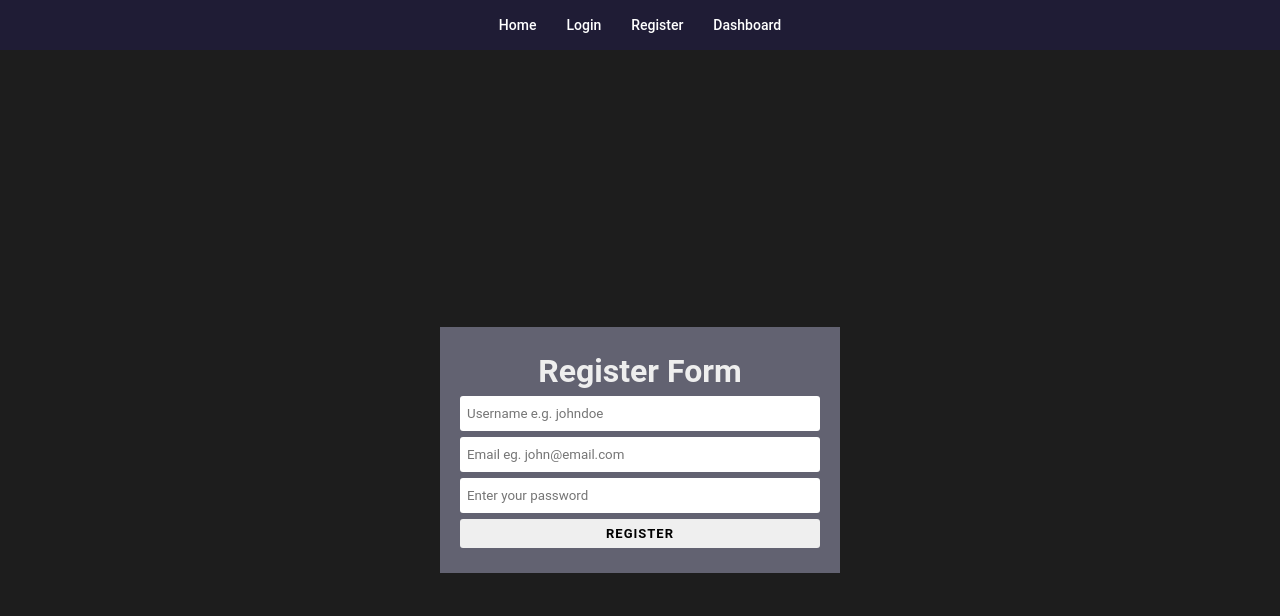
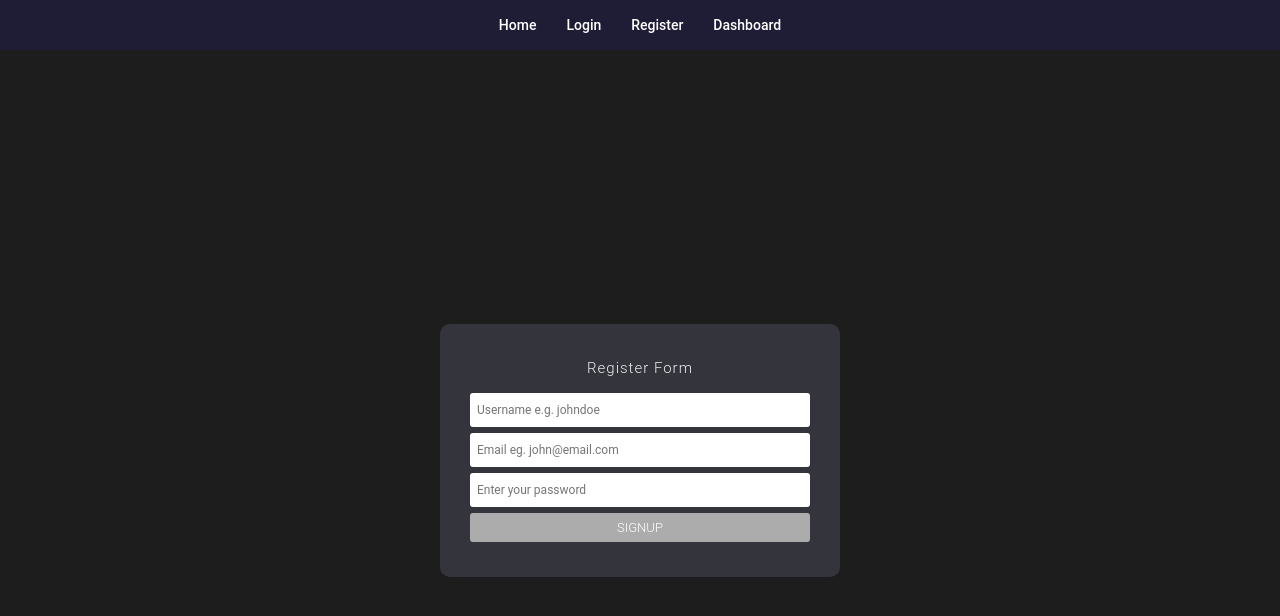
Before and after one commit to behnamhamidi1991/next-auth, a Next.js app: page /register in a window 1280 px wide. Shown: the top 616 px of the page. Built offline with nearby package versions, Linux system fonts and the light colour scheme.

Commit message:
Button updated

```diff
--- a/src/app/register/page.tsx
+++ b/src/app/register/page.tsx
@@ -1,20 +1,34 @@
 "use client";
 import "./register.css";
 import Link from "next/link";
-import React from "react";
+import React, { useEffect } from "react";
 import { useRouter } from "next/navigation";
 import axios from "axios";
 
 export default function Register() {
+  const router = useRouter();
   const [user, setUser] = React.useState({
     email: "",
     password: "",
     username: "",
   });
+  const [buttonDisabled, setButtonDisabled] = React.useState(false);
 
-  const handleSubmit = (e: any) => {
+  const handleSubmit = async (e: any) => {
     e.preventDefault();
   };
+
+  useEffect(() => {
+    if (
+      user.email.length > 0 &&
+      user.password.legth > 0 &&
+      user.password.length > 0
+    ) {
+      setButtonDisabled(false);
+    } else {
+      setButtonDisabled(true);
+    }
+  }, [user]);
 
   return (
     <div className="register">
@@ -41,7 +55,12 @@ export default function Register() {
           value={user.password}
           onChange={(e) => setUser({ ...user, password: e.target.value })}
         />
-        <button type="submit">Register</button>
+        <button
+          type="submit"
+          className={buttonDisabled ? "disabled" : "signupBtn"}
+        >
+          SignUp
+        </button>
       </form>
     </div>
   );
--- a/src/app/register/register.css
+++ b/src/app/register/register.css
@@ -11,9 +11,17 @@
   align-items: center;
   width: 100%;
   max-width: 400px;
-  background-color: rgb(98, 98, 113);
-  padding: 25px 20px;
+  background-color: rgb(52, 52, 61);
+  padding: 35px 30px;
+  border-radius: 10px;
   gap: 6px;
+}
+
+.register-form h1 {
+  font-size: 15px;
+  letter-spacing: 1px;
+  margin-bottom: 10px;
+  font-weight: 300;
 }
 
 .register-form input {
@@ -22,16 +30,31 @@
   padding: 10px 7px;
   border-radius: 3px;
   outline: none;
+  font-size: 12px;
 }
 
-.register-form button {
+.register-form .signupBtn {
   width: 100%;
   padding: 7px;
   border: none;
   border-radius: 3px;
   font-size: 13px;
-  font-weight: 700;
-  letter-spacing: 1px;
+  font-weight: 900;
   text-transform: uppercase;
   cursor: pointer;
+  background-color: steelblue;
+  color: white;
 }
+
+.register-form .disabled {
+  width: 100%;
+  padding: 7px;
+  border: none;
+  border-radius: 3px;
+  font-size: 13px;
+  font-weight: 300;
+  text-transform: uppercase;
+  cursor: default;
+  background-color: rgb(172, 172, 172);
+  color: white;
+}
```
